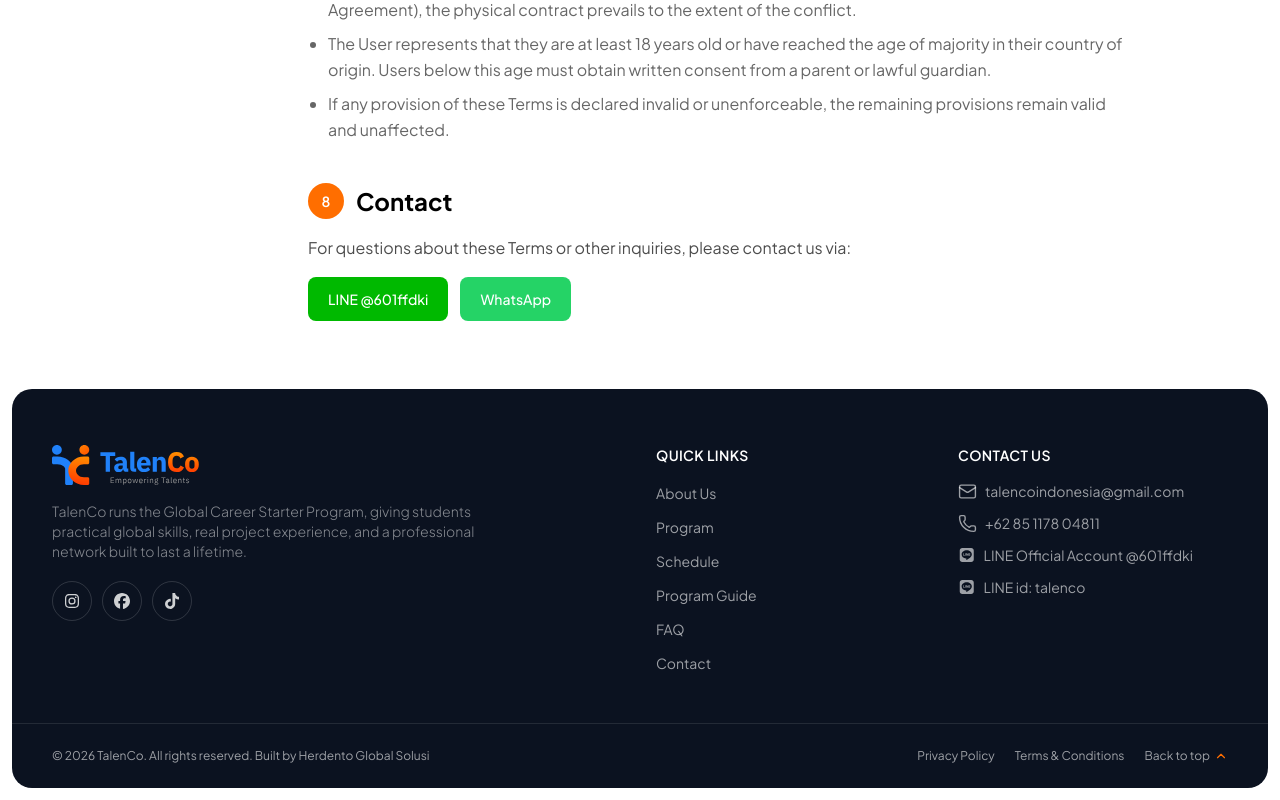
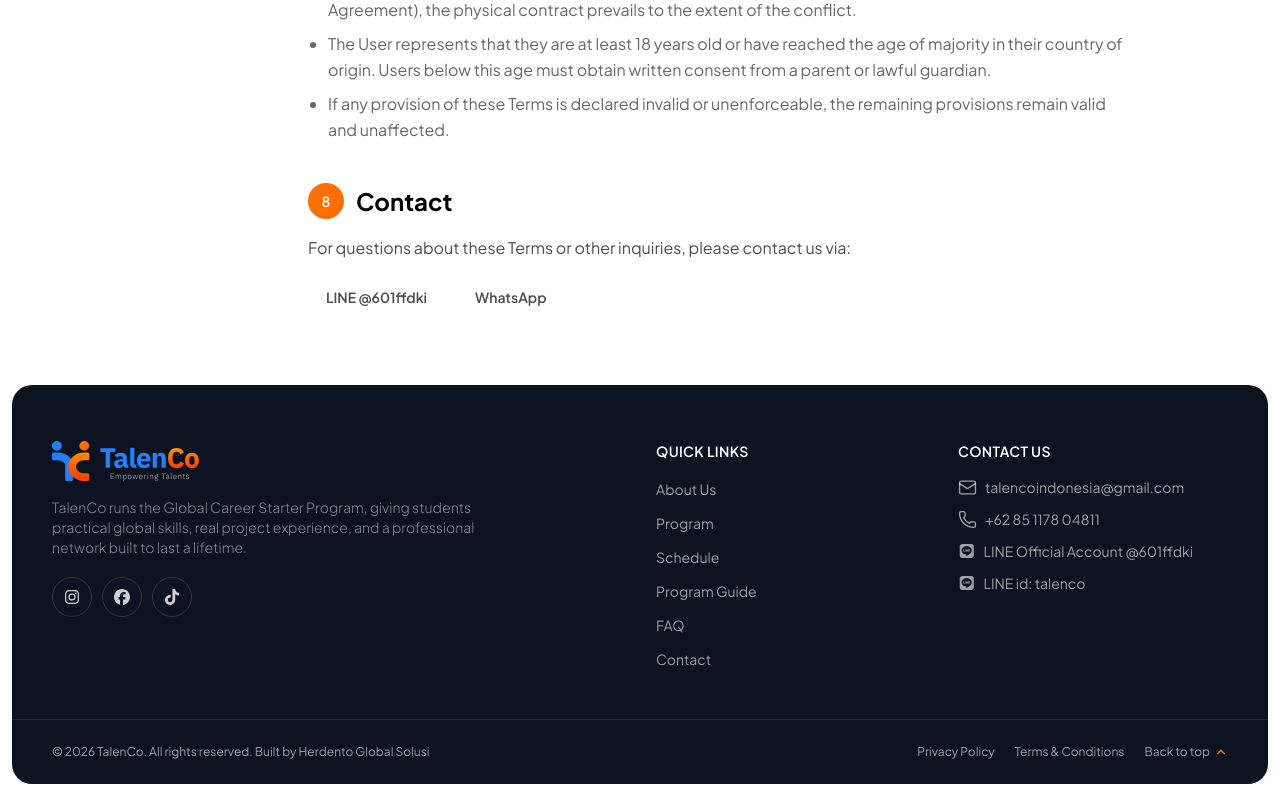
Before and after one commit to DeveloperHerdento/talenco, a Next.js app: page /en/terms in a window 1280 px wide. Shown: the part 3716-4516 px from the top of the page. Built offline with nearby package versions, Linux system fonts and the light colour scheme.

Commit message:
fix: contact button's apperance

```diff
--- a/components/docs/DocContactLinks.tsx
+++ b/components/docs/DocContactLinks.tsx
@@ -1,22 +1,26 @@
+import { Button } from "@/components/ui/Button";
+
 export function DocContactLinks() {
   return (
     <div className="flex flex-col gap-3 sm:flex-row">
-      <a
+      <Button
         href="https://lin.ee/EQaovqv"
         target="_blank"
         rel="noreferrer"
-        className="flex items-center justify-center gap-2 rounded-lg bg-[#00B900] px-5 py-3 text-sm font-medium text-white transition-colors hover:bg-[#00a000]"
+        variant="line"
+        className="justify-center"
       >
         LINE @601ffdki
-      </a>
-      <a
+      </Button>
+      <Button
         href="https://wa.me/+6285117804811"
         target="_blank"
         rel="noreferrer"
-        className="flex items-center justify-center gap-2 rounded-lg bg-[#25D366] px-5 py-3 text-sm font-medium text-white transition-colors hover:bg-[#1ebe5a]"
+        variant="whatsapp"
+        className="justify-center"
       >
         WhatsApp
-      </a>
+      </Button>
     </div>
   );
 }
```
